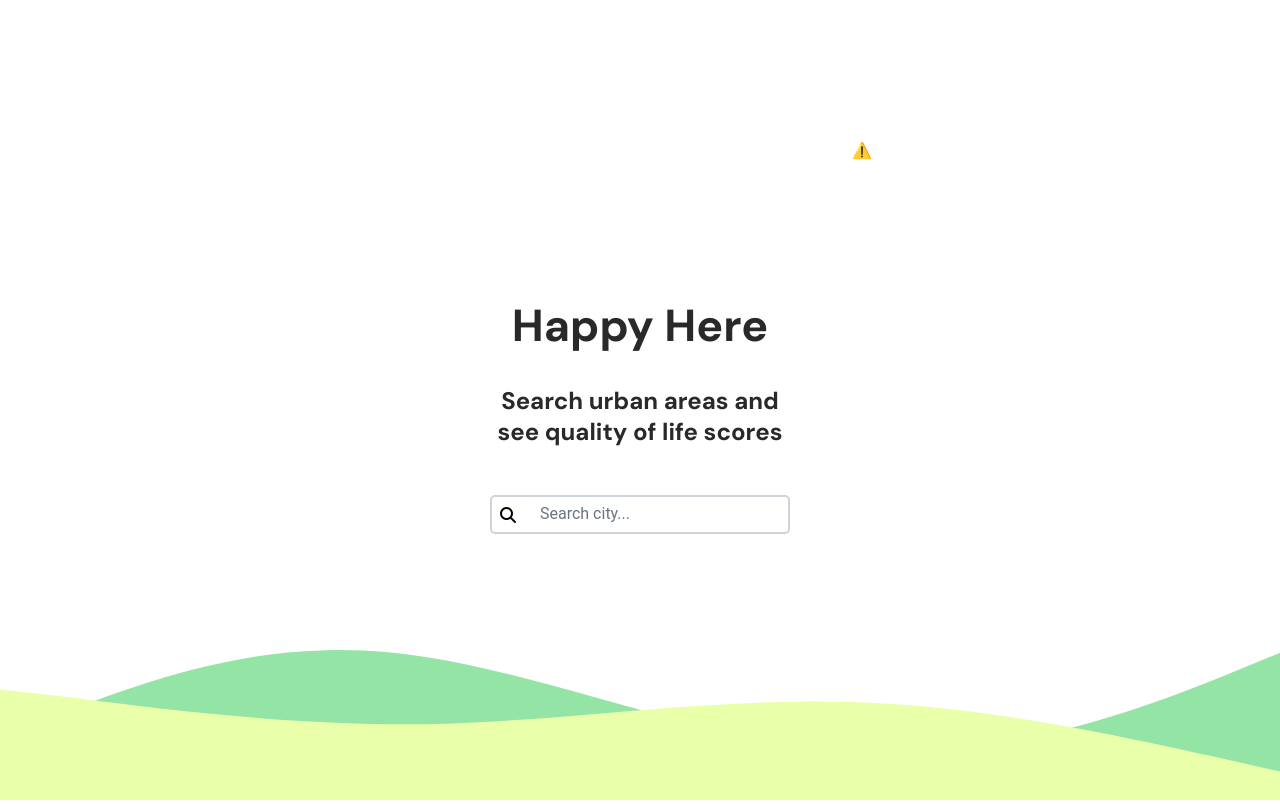
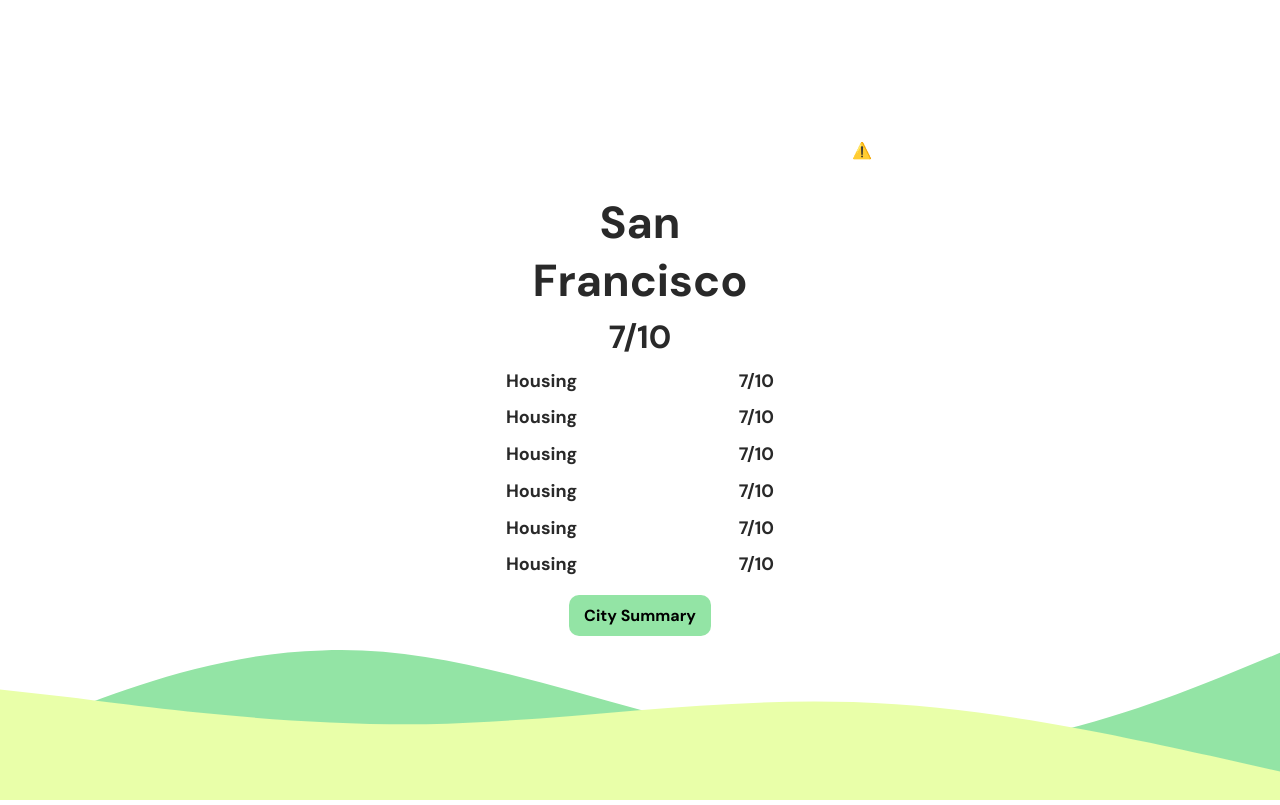
Before and after one commit to AnthonyVNgo/ajax-project, a website: page index.html in a window 1280 px wide. Drawn offline with nearby package versions, Linux system fonts and the light colour scheme; no server answers.

Commit message:
feature-2-view-stats wip

```diff
--- a/css/layout.css
+++ b/css/layout.css
@@ -1,3 +1,7 @@
+.hidden {
+  display: none;
+}
+
 .container {
   max-width: 80%;
   margin: 0 auto;
@@ -46,7 +50,3 @@
 .height-100vh-modded {
   height: calc(100vh - 100px);
 }
-
-.hidden {
-  display: none;
-}
--- a/css/styles.css
+++ b/css/styles.css
@@ -77,6 +77,58 @@ div.column-full.height-fit-content > h2 {
   margin-bottom: 3rem;
 }
 
+/* City stats view stuff */
+
+li > div > p {
+  font-size: 18px;
+  font-weight: bold;
+  margin: 0.4rem 0;
+}
+
+li > div {
+  padding: 0 1rem;
+}
+
+.nav-item > p {
+  margin: 0;
+  text-align: center;
+}
+
+div.column-full.height-fit-content > p {
+  text-align: center;
+  font-size: 2rem;
+  font-weight: bold;
+  margin-top: -1.5rem;
+  margin-bottom: 0.25rem;
+}
+
+div.justify-content-center > button {
+  font-family: "DM Sans", sans-serif;
+  font-size: 1rem;
+  font-weight: bold;
+  margin-top: 0.75rem;
+  background-color: #93e4a5;
+  padding: 10px 15px;
+  border: none;
+  border-radius: 10px;
+}
+
+ul {
+  list-style-type: none;
+  margin: 0%;
+  padding: 0;
+}
+
+/* li > div > p {
+  font-size: 18px;
+  font-weight: bold;
+  margin: 0.4rem 0;
+}
+
+li > div {
+  padding: 0 1rem;
+} */
+
 /* Mobile UI stuff */
 
 .mobile-nav-container {
@@ -100,11 +152,6 @@ div.column-full.height-fit-content > h2 {
 
 .nav-item {
   flex-basis: 10%;
-}
-
-.nav-item > p {
-  margin: 0;
-  text-align: center;
 }
 
 /* Responsive Stuff */
--- a/index.html
+++ b/index.html
@@ -27,11 +27,12 @@
   <body>
   <main>
 
-    <!-- Main Section -->
     <div class="container">
 
+      <!-- Main Section -->
+
       <div class="row justify-content-center align-content-center height-100vh-modded position-relative">
-        <div class="column-full height-fit-content">
+        <div id="home-view" class="column-full height-fit-content hidden">
           <h1>Happy Here</h1>
           <h2>Search urban areas and see quality of life scores</h2>
 
@@ -48,6 +49,53 @@
               </div>
             </div>
           </form>
+        </div>
+
+        <!-- City Stats View -->
+        <div id="city-stats-view" class="column-full height-fit-content ">
+          <h1>San Francisco</h1>
+          <p>7/10</p>
+          <ul>
+            <li>
+              <div class="row justify-content-space-between">
+                <p>Housing</p>
+                <p>7/10</p>
+              </div>
+            </li>
+            <li>
+              <div class="row justify-content-space-between">
+                <p>Housing</p>
+                <p>7/10</p>
+              </div>
+            </li>
+            <li>
+              <div class="row justify-content-space-between">
+                <p>Housing</p>
+                <p>7/10</p>
+              </div>
+            </li>
+            <li>
+              <div class="row justify-content-space-between">
+                <p>Housing</p>
+                <p>7/10</p>
+              </div>
+            </li>
+            <li>
+              <div class="row justify-content-space-between">
+                <p>Housing</p>
+                <p>7/10</p>
+              </div>
+            </li>
+            <li>
+              <div class="row justify-content-space-between">
+                <p>Housing</p>
+                <p>7/10</p>
+              </div>
+            </li>
+          </ul>
+          <div class="row justify-content-center">
+            <button>City Summary</button>
+          </div>
         </div>
 
         <!-- Hills -->
@@ -80,3 +128,4 @@
   </body>
 </html>
 </html>
+</html>
--- a/js/main.js
+++ b/js/main.js
@@ -1,6 +1,10 @@
 var searchBarElement = document.querySelector('#search-bar');
 var searchFormElement = document.querySelector('form');
 var searchButtonElement = document.querySelector('#search-btn');
+
+// data stuff
+
+var cityData = [];
 
 // Mobile Nav Search Button
 
@@ -30,6 +34,9 @@ function getCities(city) {
   xhr.open('GET', 'https://api.teleport.org/api/urban_areas/slug%3A' + city + '/scores/');
   xhr.responseType = 'json';
   xhr.addEventListener('load', function () {
+    var cityStats = xhr.response;
+    cityData.push(cityStats);
+    // console.log(cityData);
   });
   xhr.send();
 }
```
